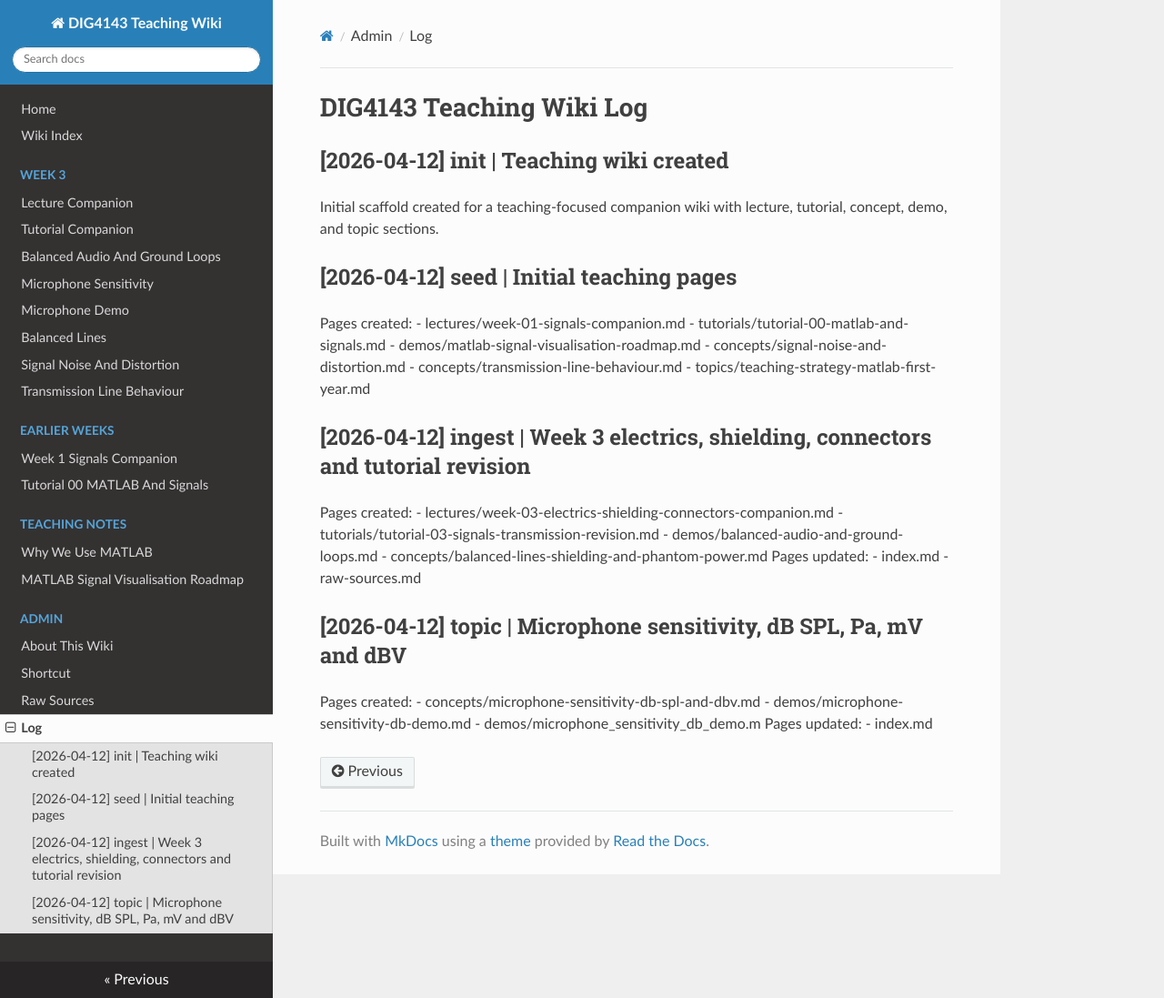
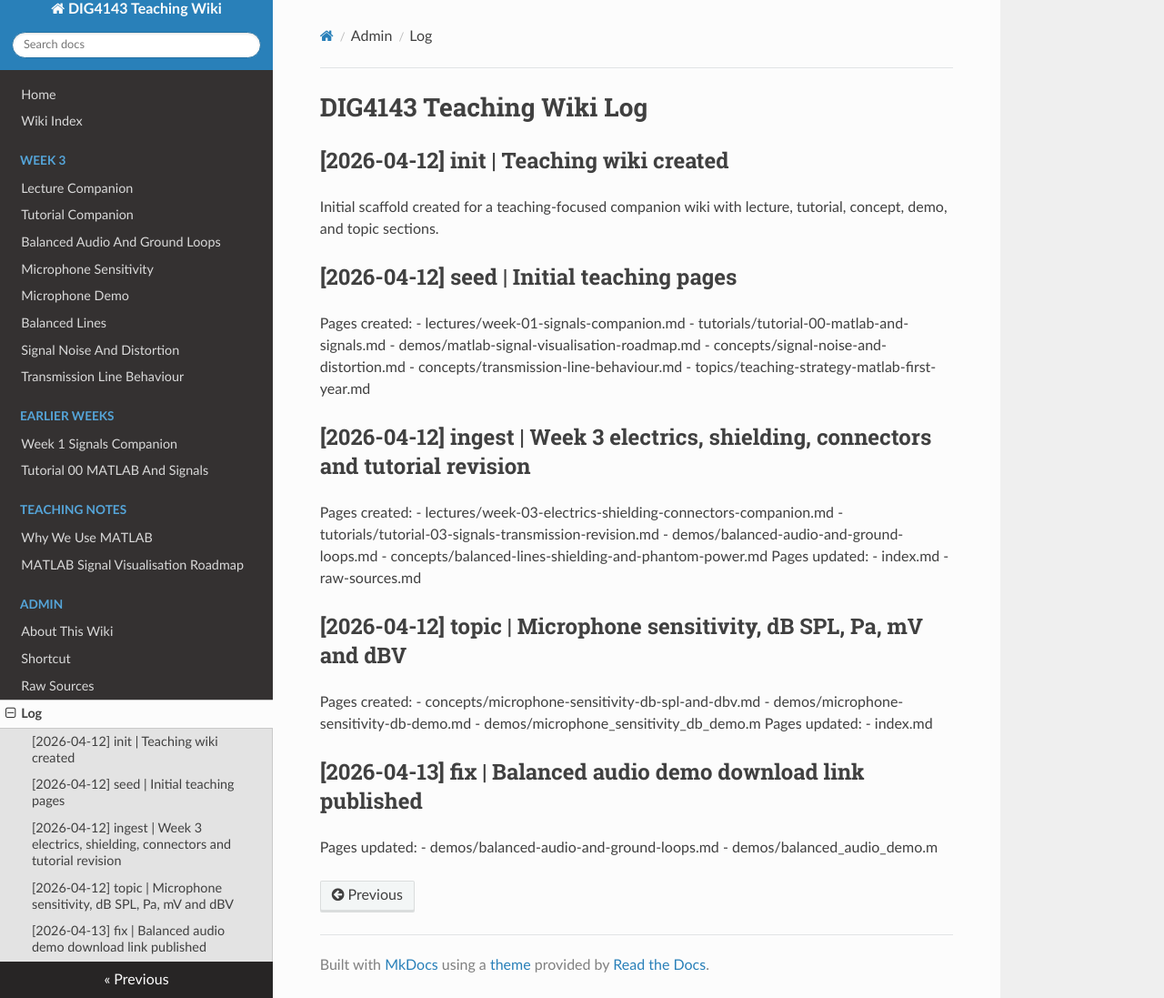
Before and after one commit to wyonghao/DIG4143_Public, an MkDocs documentation site: the page built from Teaching_Wiki/log.md, in a window 1280 px wide and 1097 px high. Shown: the whole window at 91% size. Built offline with MkDocs 1.6.1, drawn with Linux system fonts in a browser that asks for light colours; nearby versions of some CDN libraries.

Commit message:
Fix balanced audio demo download link

```diff
--- a/Teaching_Wiki/demos/balanced-audio-and-ground-loops.md
+++ b/Teaching_Wiki/demos/balanced-audio-and-ground-loops.md
@@ -5,11 +5,11 @@
 tags: [demo, matlab, balanced-audio, shielding, ground-loops, phantom-power]
 sources: ["balanced_audio_demo.m", "3 - Electrics, Shielding, Connectors_BB_2026.pdf"]
 created: 2026-04-12
-updated: 2026-04-12
+updated: 2026-04-13
 status: active
 ---
 
-MATLAB file: `balanced_audio_demo.m`
+[MATLAB file](./balanced_audio_demo.m)
 
 ## Teaching Aim
 
--- a/Teaching_Wiki/log.md
+++ b/Teaching_Wiki/log.md
@@ -30,3 +30,8 @@
 - demos/microphone_sensitivity_db_demo.m
 Pages updated:
 - index.md
+
+## [2026-04-13] fix | Balanced audio demo download link published
+Pages updated:
+- demos/balanced-audio-and-ground-loops.md
+- demos/balanced_audio_demo.m
```
Also changed, not shown: 1 other file.
